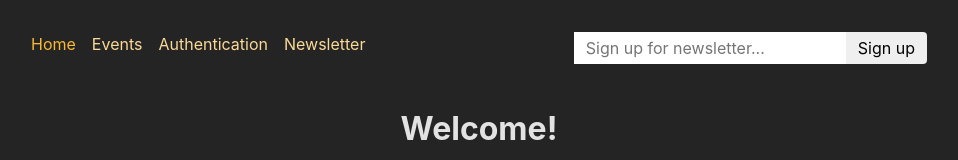
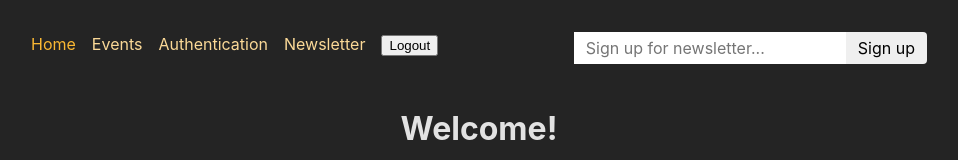
Before and after one commit to TomaszSuski/react-complete-guide-7-authentication, a React (Create React App) app in the folder frontend/: page / in a window 1280 px wide. Shown: the top 160 px of the page, without its empty margins (161-1119 px from the left). Built offline with nearby package versions, Linux system fonts and the light colour scheme.

Commit message:
added logout route + action

```diff
--- a/frontend/src/App.js
+++ b/frontend/src/App.js
@@ -11,14 +11,12 @@
 import HomePage from "./pages/Home";
 import NewEventPage from "./pages/NewEvent";
 import RootLayout from "./pages/Root";
-import {
-  action,
-  action as manipulateEventAction,
-} from "./components/EventForm";
+import { action as manipulateEventAction } from "./components/EventForm";
 import NewsletterPage, { action as newsletterAction } from "./pages/Newsletter";
 import AuthenticationPage, {
   action as authAction,
 } from "./pages/Authentication";
+import { action as logoutAction } from "./pages/Logout";
 
 const router = createBrowserRouter([
   {
@@ -70,6 +68,10 @@
         element: <AuthenticationPage />,
         action: authAction,
       },
+      {
+        path: "logout",
+        action: logoutAction,
+      },
     ],
   },
 ]);
--- a/frontend/src/components/MainNavigation.js
+++ b/frontend/src/components/MainNavigation.js
@@ -1,4 +1,4 @@
-import { NavLink } from 'react-router-dom';
+import { Form, NavLink } from 'react-router-dom';
 
 import classes from './MainNavigation.module.css';
 import NewsletterSignup from './NewsletterSignup';
@@ -49,6 +49,11 @@
               Newsletter
             </NavLink>
           </li>
+          <li>
+            <Form action='/logout' method='POST'>
+            <button>Logout</button>
+            </Form>
+          </li>
         </ul>
       </nav>
       <NewsletterSignup />
--- /dev/null
+++ b/frontend/src/pages/Logout.js
@@ -0,0 +1,6 @@
+import { redirect } from "react-router-dom";
+
+export function action() {
+    localStorage.removeItem('token');
+    return redirect('/');
+}
```
